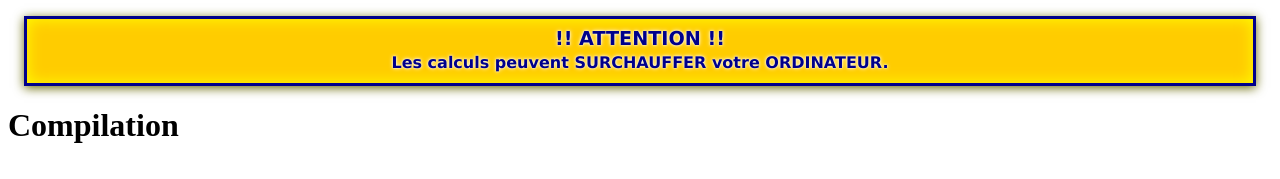
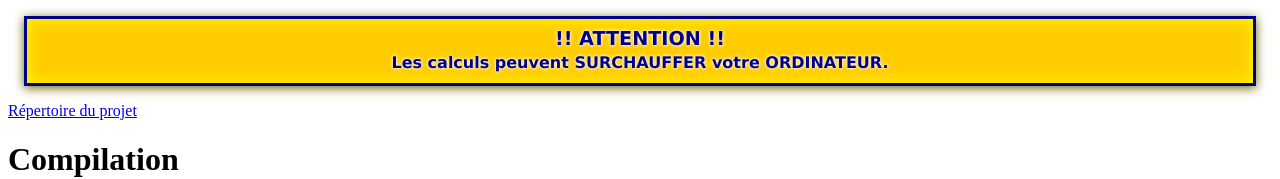
Before and after one commit to raphpell/JS.Compilation, a plain HTML site: page index.htm in a window 1280 px wide. Shown: the top 179 px of the page. Drawn offline with Linux system fonts and the light colour scheme.

Commit message:
Ajout lien

```diff
--- a/index.htm
+++ b/index.htm
@@ -29,6 +29,8 @@
 	<big>!! ATTENTION !!</big><br>
 	Les calculs peuvent SURCHAUFFER votre ORDINATEUR. <br>
 </div>
+
+<a href="https://github.com/raphpell/JS.Compilation">Répertoire du projet</a>
 
 <h1>Compilation</h1>
 
```
